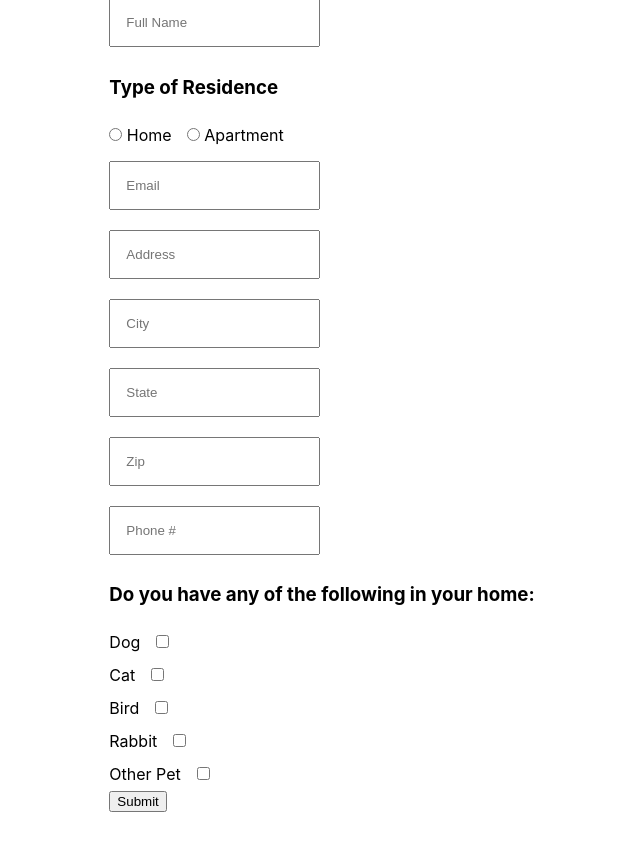
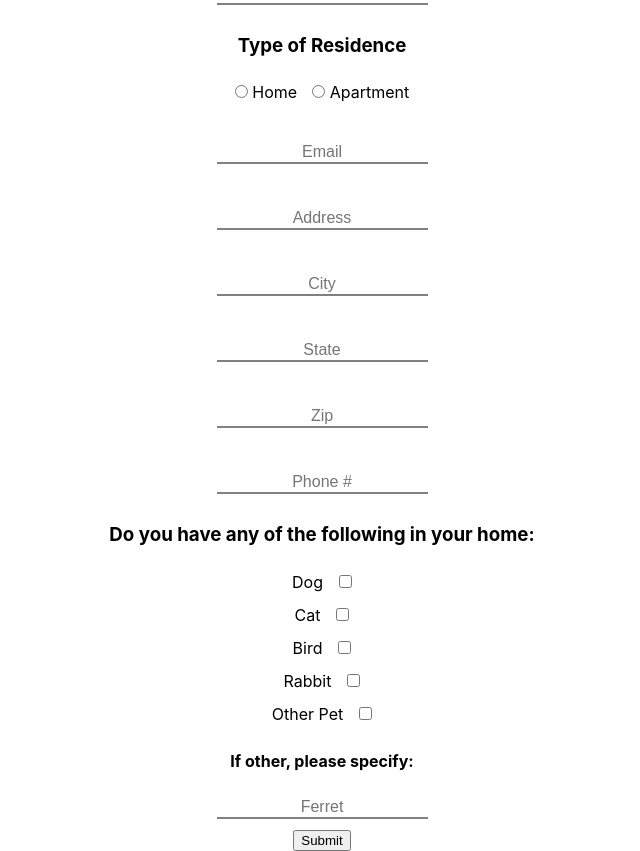
Before and after one commit to jburky15/react_adoption_form, a React (Create React App) app: page / in a window 1280 px wide. Shown: the whole page, without its empty margins (318-958 px from the left). Before the commit the page ends 812 px from the top, so only its background shows below. Built offline with nearby package versions, Linux system fonts and the light colour scheme.

Commit message:
Added new styles and improved the flow of inputs

```diff
--- a/src/App.css
+++ b/src/App.css
@@ -2,5 +2,10 @@
     display: flex;
     align-items: center;
     justify-content: center;
+    text-align: center;
     height: 100vh;
 }
+
+h4 {
+    margin-bottom: -.5rem;
+}
--- a/src/App.js
+++ b/src/App.js
@@ -30,6 +30,8 @@ function App() {
         <FormCheckboxes label="Bird" />
         <FormCheckboxes label="Rabbit" />
         <FormCheckboxes label="Other Pet" />
+        <h4>If other, please specify:</h4>
+        <FormInputs label="OtherInput" placeholder="Ferret" />
         <button>Submit</button>
 
       </form>
--- a/src/components/FormInput.css
+++ b/src/components/FormInput.css
@@ -1,4 +1,13 @@
 input {
-    padding: 15px;
+    padding-top: 25px;
     margin: 10px 0;
+    border-top: none;
+    border-right: none;
+    border-left: none;
+    border-bottom: 2px solid gray;
+    font-size: 1rem;
 }
+
+input::placeholder {
+    text-align: center;
+}
```
